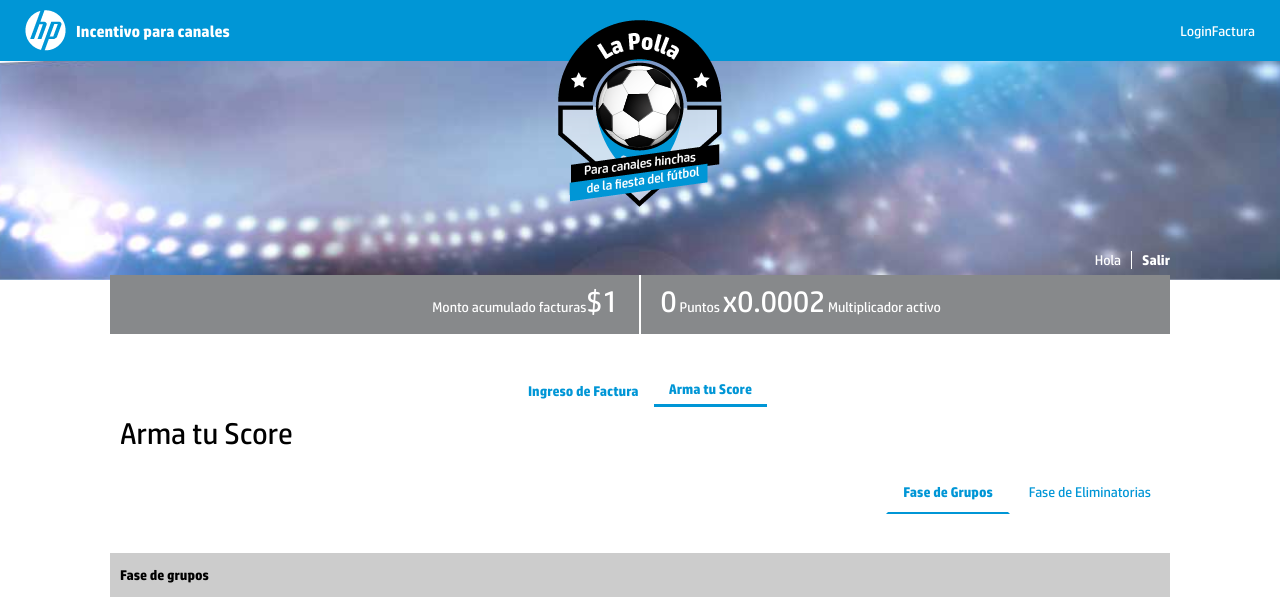
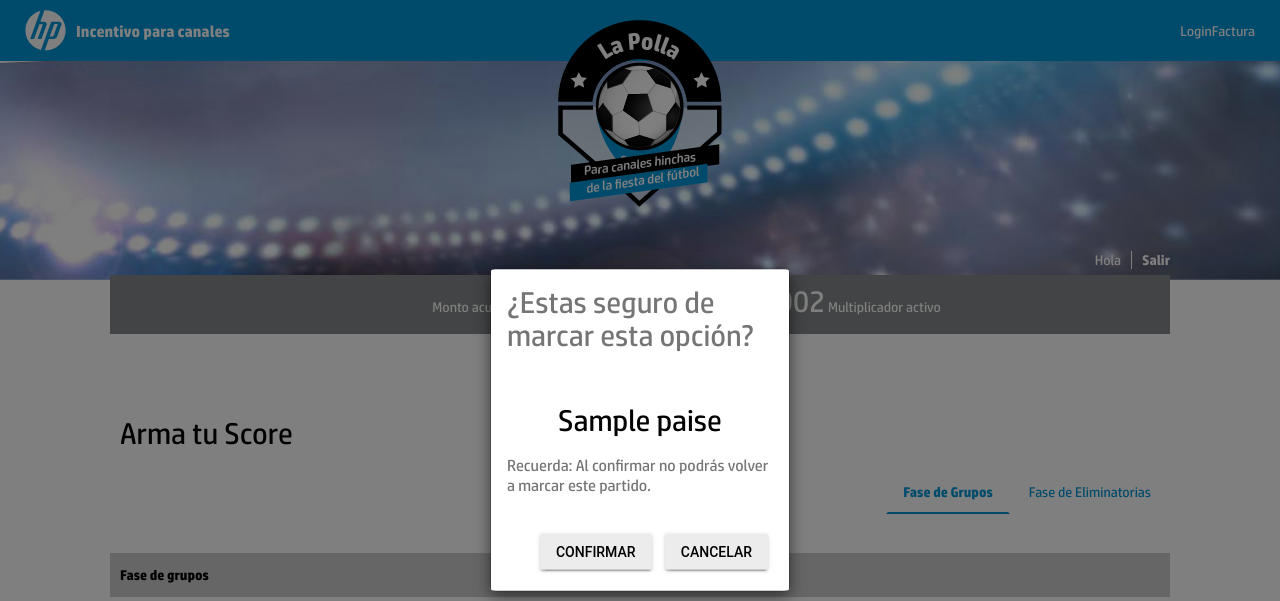
Before and after one commit to joseminaya15/LaPollaHP, a CodeIgniter app: page /LaPollaHP/?nombre=1 in a window 1280 px wide, after a click that opens the changed part. Shown: the top 601 px of the page. Run offline with CodeIgniter, Linux system fonts and the light colour scheme; tables that the repository leaves empty or names only in its code hold one stand-in row (values such as "Sample post"); some libraries are stand-ins or nearby versions; grey boxes are pictures that could not be loaded.

Commit message:
cambios finales

```diff
--- a/application/controllers/Home.php
+++ b/application/controllers/Home.php
@@ -37,7 +37,7 @@
 	                            <div class="js-partido__versus--flag">
 	                                <label class="mdl-radio mdl-js-radio mdl-js-ripple-effect js-radio--right js-right" for="option-'.$cont.'">
 	                                    <span class="mdl-radio__label">'.$key->pais1.'</span>
-	                                    <input type="radio" id="option-'.$cont.'" class="mdl-radio__button" name="options'.$cont.'" value="1" onclick="guardarScore(&#39;'.$key->pais1.'&#39;, &#39; &#39;, '.$cont.')">
+	                                    <input type="radio" id="option-'.$cont.'" class="mdl-radio__button" name="options'.$cont.'" value="1" onchange="openModalConfirmar(this.id)" onclick="guardarScore(&#39;'.$key->pais1.'&#39;, &#39; &#39;, '.$cont.')">
 	                                </label>
 	                                <img src="'.RUTA_IMG.'paises/'.$key->img1.'.png">
 	                            </div>
@@ -45,14 +45,14 @@
 	                            <div class="js-partido__versus--flag">
 	                                <img src="'.RUTA_IMG.'paises/'.$key->img2.'.png">
 	                                <label class="mdl-radio mdl-js-radio mdl-js-ripple-effect" for="option-'.$cont1.'">
-	                                    <input type="radio" id="option-'.$cont1.'" class="mdl-radio__button" name="options'.$cont.'" value="1" onclick="guardarScore(&#39;'.$key->pais2.'&#39;, &#39; &#39;, '.$cont.')">
+	                                    <input type="radio" id="option-'.$cont1.'" class="mdl-radio__button" name="options'.$cont.'" value="1" onchange="openModalConfirmar(this.id)" onclick="guardarScore(&#39;'.$key->pais2.'&#39;, &#39; &#39;, '.$cont.')">
 	                                    <span class="mdl-radio__label">'.$key->pais2.'</span>
 	                                </label>
 	                            </div>
 	                        </div>
 	                        <div class="js-partidos__empate">
 	                            <label class="mdl-radio mdl-js-radio mdl-js-ripple-effect" for="option-'.$cont2.'">
-	                                <input type="radio" id="option-'.$cont2.'" class="mdl-radio__button" name="options'.$cont.'" value="1" onclick="guardarScore(&#39;'.$key->pais2.', '.$key->pais2.'&#39;, &#39;Empate&#39;, '.$cont.')">
+	                                <input type="radio" id="option-'.$cont2.'" class="mdl-radio__button" name="options'.$cont.'" value="1" onchange="openModalConfirmar(this.id)" onclick="guardarScore(&#39;'.$key->pais2.', '.$key->pais2.'&#39;, &#39;Empate&#39;, '.$cont.')">
 	                                <span class="mdl-radio__label">Empate</span>
 	                            </label>
 	                        </div>
--- a/application/views/v_home.php
+++ b/application/views/v_home.php
@@ -84,7 +84,7 @@
                                     <div class="js-partido__versus--flag">
                                         <label class="mdl-radio mdl-js-radio mdl-js-ripple-effect js-radio--right js-right" for="option-145">
                                             <span class="mdl-radio__label">1C</span>
-                                            <input type="radio" id="option-145" class="mdl-radio__button" name="options49" value="1" onclick="guardarScore('Inglaterra', '', 49)">
+                                            <input type="radio" id="option-145" class="mdl-radio__button" name="options49" checked value="1" onclick="guardarScore('Inglaterra', '', 49)">
                                         </label>
                                         <img src="<?php echo RUTA_IMG?>paises/flag-blue.png">
                                     </div>
@@ -642,6 +642,25 @@
                 <p>@copy; Copyright 2018 HP Development Company, L.P.</p>
             </div>
         </footer>
+        <div class="modal fade" id="ModalConfirmar" tabindex="-1" role="dialog" aria-labelledby="simpleModalLabel" aria-hidden="true" data-backdrop="static" data-keyboard="false">
+            <div class="modal-dialog modal-sm">
+                <div class="modal-content">
+                    <div class="mdl-card" >
+                        <div class="mdl-card__title p-b-0">
+                            <h2>¿Estas seguro de marcar esta opci&oacute;n&#63;</h2>
+                        </div>
+                        <div class="mdl-card__supporting-text p-t-0">
+                            <h2></h2>
+                            <small>Recuerda: Al confirmar no podr&aacute;s volver a marcar este partido.</small>
+                        </div>
+                        <div class="mdl-card__actions">
+                            <button class="mdl-button mdl-js-button mdl-button--raised mdl-js-ripple-effect" onclick="confirmarPartido()">Confirmar</button>
+                            <button class="mdl-button mdl-js-button mdl-button--raised mdl-js-ripple-effect" data-dismiss="modal">Cancelar</button>
+                        </div>
+                    </div>
+                </div>
+            </div>
+        </div>
         <script src="<?php echo RUTA_JS?>jquery-3.2.1.min.js?v=<?php echo time();?>"></script>
         <script src="<?php echo RUTA_JS?>jquery-1.11.2.min.js?v=<?php echo time();?>"></script>
         <script src="<?php echo RUTA_PLUGINS?>bootstrap/js/bootstrap.min.js?v=<?php echo time();?>"></script>
--- a/public/css/style.styl
+++ b/public/css/style.styl
@@ -173,12 +173,16 @@
 			border-bottom 3px solid $color
 .js-partidos
 	flexCenter()
+	transitionBgColor()
 	padding 10px 0
 	border-bottom 1px solid #000000
 	position relative
 	p
 		margin 0
 		line-height 18px
+	&.js-bgcolor
+		background-color #BDBDBD
+		pointer-events: none
 	.js-partidos__fecha
 		width 100%
 		max-width 200px
@@ -420,6 +424,28 @@
 				opacity 1
 				scale()
 				transform()
+/*MATERIAL DESIGN*/
+.mdl-card
+	width 100%
+	.mdl-card__title
+		display block
+		h2
+			color #757575
+			margin 0
+	.mdl-card__supporting-text
+		width 100%
+		h2
+			margin 20px 0
+			text-align center
+			color #000000
+		small
+			font-size 16px
+			line-height 16px
+	.mdl-card__actions
+		text-align right
+		padding 16px
+		button
+			margin 5px
 @media ( max-width: 768px )
 	.js-partidos
 		flex-wrap wrap
--- a/public/js/index.js
+++ b/public/js/index.js
@@ -1,10 +1,6 @@
 var cont = 1;
 function guardarScore(pais, empate, id){
   var fecha = $("#"+id).attr('data-date');
-	$('#'+id).css('background', '#D0D0D0');
-  $("#"+id+" input").each(function (){
-    $('#'+this.id).prop( "disabled", true);
-  });
 	/*$.ajax({
 		data : {pais   : pais,
 				    empate : empate,
@@ -43,3 +39,18 @@
       }
 	});
 }
+var modal     = $('#ModalConfirmar');
+var bgcolor   = null;
+function openModalConfirmar(id){
+  var idCheck = $('#'+id);
+  var pais    = idCheck.siblings('.mdl-radio__label').text();
+  modal.find('.mdl-card__supporting-text').find('h2').text(pais);
+  modal.modal('show');
+  bgcolor = id;
+}
+function confirmarPartido(){
+  var idPartido = $('#'+bgcolor)
+  var partido   = idPartido.parents('.js-partidos');
+  partido.addClass('js-bgcolor');
+  modal.modal('hide');
+}
```
Also changed, not shown: public/css/style.css, public/img/fondo/fondo-login.jpg (added), public/img/fondo/fondo-terminos.jpg (added), public/img/logo/logo-login.png (added), public/img/logo/premios.png (added), public/img/logo/productos.png (added), public/js/servicios.js (deleted).
